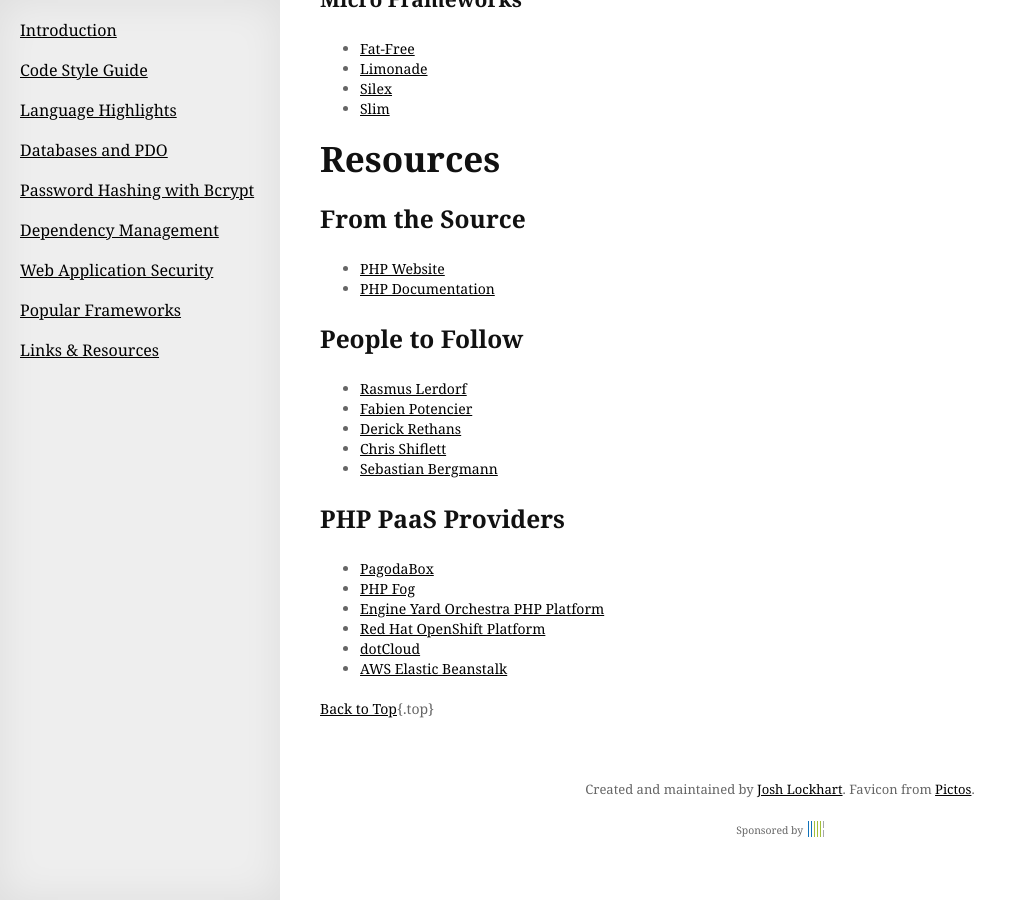
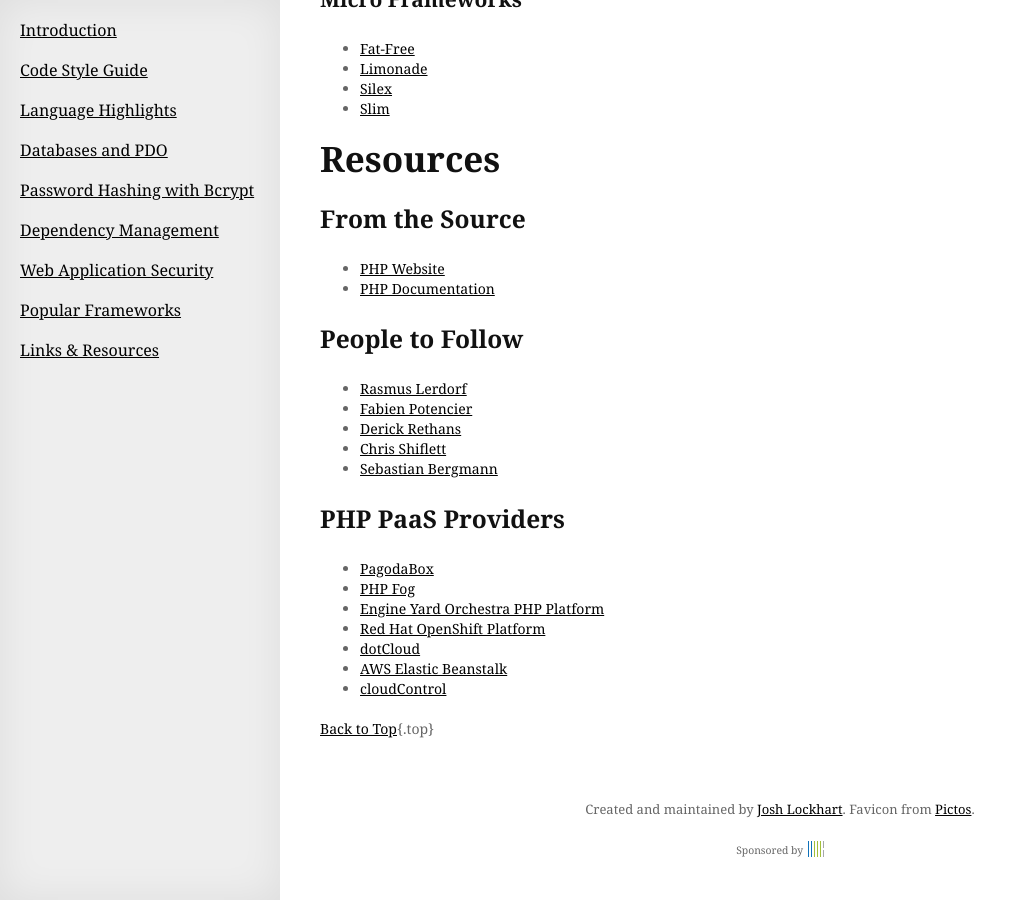
Before and after one commit to codeguy/php-the-right-way, a Jekyll site: the page built from index.html, in a window 1280 px wide and 900 px high, scrolled down 6978 px. Shown: the whole window, without its empty margins (0-1017 px from the left). Built offline with Jekyll 4.4.1, drawn with Linux system fonts in a browser that asks for light colours; some web fonts are replaced; Markdown is read by kramdown in place of the engine named in the settings; comment, search, counter and statistics services are not loaded.

Commit message:
added cloudcontrol.com as PHP PaaS provider

```diff
--- a/_includes/resources.md
+++ b/_includes/resources.md
@@ -21,5 +21,6 @@
 * [Red Hat OpenShift Platform](http://www.redhat.com/products/cloud-computing/openshift/)
 * [dotCloud](http://docs.dotcloud.com/services/php/)
 * [AWS Elastic Beanstalk](http://aws.amazon.com/elasticbeanstalk/)
+* [cloudControl](https://www.cloudcontrol.com/)
 
 [Back to Top](#top){.top}
```
